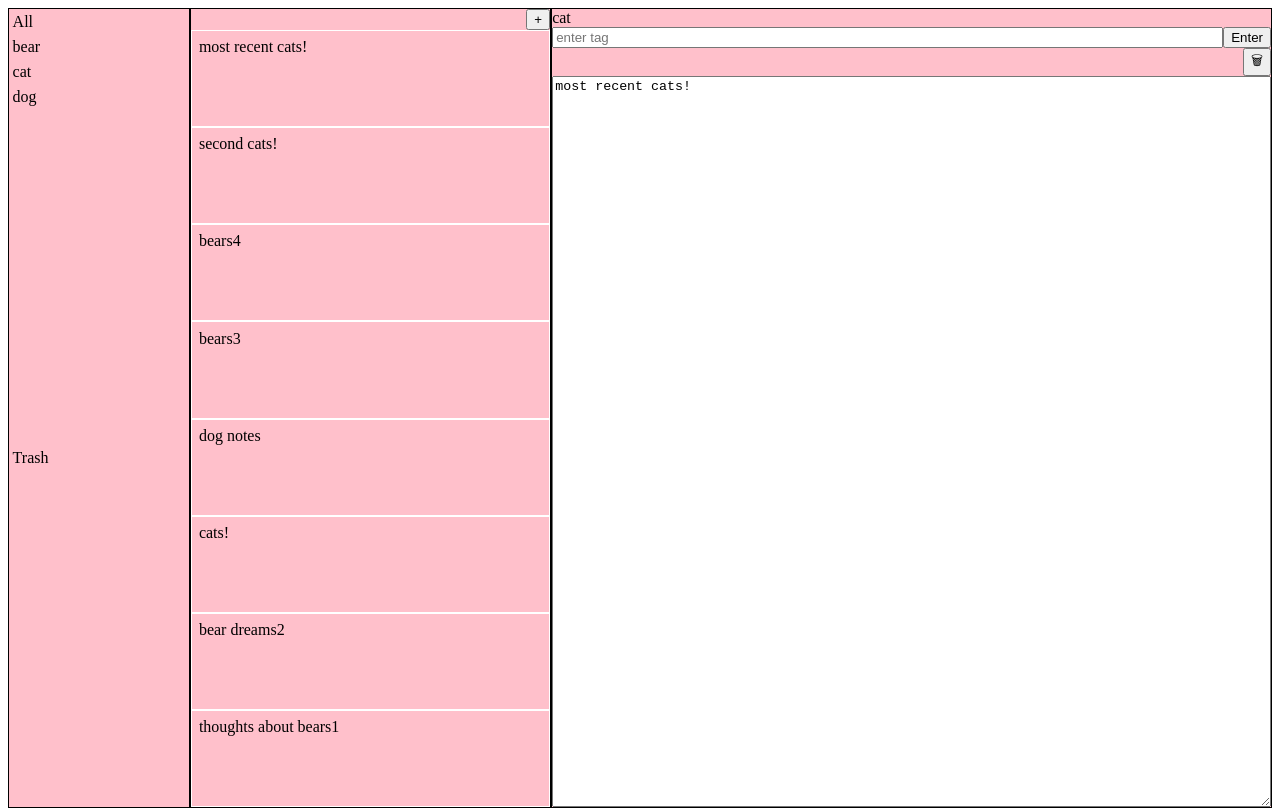
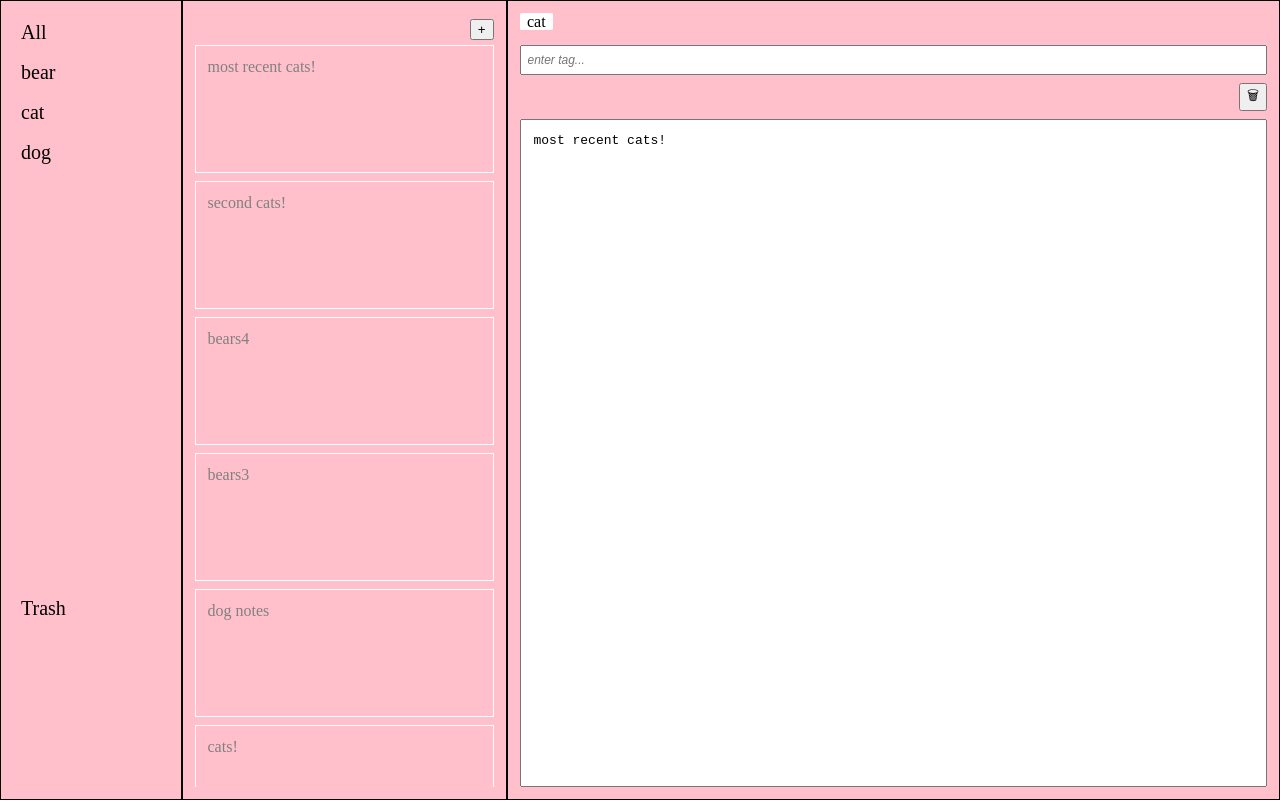
Before and after one commit to brndng/note-taking-tool, a React (Create React App) app: page / in a window 1280 px wide. Built offline with nearby package versions, Linux system fonts and the light colour scheme.

Commit message:
scss component styling

```diff
--- a/src/components/CategoryList.jsx
+++ b/src/components/CategoryList.jsx
@@ -8,7 +8,6 @@ class CategoryList extends Component {
     const { notes } = this.props;
     return (
       <ul>
-        <Category tag={null}>All</Category>
         {getAllTags(notes).map(
           (tag, i) =>
             !isTrash(tag) && (
@@ -17,7 +16,6 @@ class CategoryList extends Component {
               </Category>
             )
         )}
-        <Category tag={"trash"}>Trash</Category>
       </ul>
     );
   }
--- a/src/components/SideBar.jsx
+++ b/src/components/SideBar.jsx
@@ -1,11 +1,14 @@
 import React, { Component } from "react";
 import CategoryList from "./CategoryList";
+import Category from "./Category";
 
 class SideBar extends Component {
   render() {
     return (
       <div className="side-bar">
+        <Category tag={null}>All</Category>
         <CategoryList />
+        <Category tag={"trash"}>Trash</Category>
       </div>
     );
   }
--- a/src/components/TagBar.jsx
+++ b/src/components/TagBar.jsx
@@ -7,7 +7,11 @@ import { isTrash } from "../helpers";
 class TagBar extends Component {
   render() {
     const { tag } = this.props;
-    return <div>{!isTrash(tag) && [<TagDisplay />, <TagEntry />]}</div>;
+    return (
+      <div>
+        {!isTrash(tag) && [<TagDisplay key={1} />, <TagEntry key={2} />]}
+      </div>
+    );
   }
 }
 
--- a/src/components/TagEntry.jsx
+++ b/src/components/TagEntry.jsx
@@ -28,11 +28,11 @@ class TagEntry extends Component {
         <form onSubmit={e => this.submitTag(e)}>
           <input
             type="text"
-            placeholder="enter tag"
+            placeholder="enter tag..."
             value={this.state.value}
             onChange={e => this.setText(e)}
           />
-          <button type="submit">Enter</button>
+          {/* <button type="submit">➠</button> */}
         </form>
       </div>
     );
--- a/src/components/TrashNoteButton.jsx
+++ b/src/components/TrashNoteButton.jsx
@@ -1,7 +1,7 @@
 import React, { Component } from "react";
 import { connect } from "react-redux";
 import { bindActionCreators } from "redux";
-import Emoji from "./Emoji";
+// import Emoji from "./Emoji";
 import { setNoteId, setTag, trashNote } from "../actions";
 import { getNextId, isOnlyNoteByTag, isDisabled } from "../helpers";
 
--- a/src/scss/base.scss
+++ b/src/scss/base.scss
@@ -8,8 +8,10 @@ html,
 body,
 .root,
 .App {
+  margin: 0em;
   height: 100vh;
   font-size: 100%;
+  box-sizing: border-box;
 }
 
 textarea,
@@ -20,13 +22,21 @@ button {
 }
 
 ul {
-  overflow: hidden;
+  overflow: auto;
   padding: 0;
   margin: 0;
+  &::-webkit-scrollbar {
+    display: none;
+  }
 }
 
 li {
   overflow: hidden;
   list-style: none;
-  padding: 2%;
+  box-sizing: border-box;
+  cursor: pointer;
 }
+
+button {
+  cursor: pointer;
+}
--- a/src/scss/components.scss
+++ b/src/scss/components.scss
@@ -1,10 +1,69 @@
 .App {
   > div {
+    padding: 0.75em;
     border: 1px solid black;
     background: pink;
   }
-  .preview-list ul li {
-    word-wrap: break-word;
-    border: 1px solid white;
+  .side-bar {
+    font-size: 1.25em;
+    ul {
+      max-height: 50%;
+    }
+    li {
+      padding: 0.25em;
+      min-height: 2em;
+      max-height: 2em;
+    }
+  }
+  .preview-list {
+    div:first-child {
+      min-height: 2em;
+      div {
+        display: flex;
+        align-items: center;
+      }
+    }
+    li {
+      min-height: 8em;
+      max-height: 8em;
+      color: gray;
+      word-break: break-all;
+      border: 1px solid white;
+      padding: 0.75em;
+      margin-bottom: 0.5em;
+    }
+  }
+  .current-note {
+    div:first-child {
+      min-height: 2em;
+      overflow-x: auto;
+      &::-webkit-scrollbar {
+        display: none;
+      }
+    }
+    .button-container {
+      min-height: 1em;
+      padding: 0.5em 0;
+    }
+    form {
+      input[type="text"] {
+        padding: 0.5em;
+        box-sizing: border-box;
+        font-size: 0.75em;
+        font-style: italic;
+      }
+    }
+    textarea {
+      font-size: 1em;
+      padding: 1em;
+      resize: none;
+    }
+    span {
+      border-radius: 0.1em;
+      background-color: white;
+      padding: 0 1%;
+      margin-right: 1em;
+      cursor: pointer;
+    }
   }
 }
--- a/src/scss/layout.scss
+++ b/src/scss/layout.scss
@@ -6,13 +6,13 @@
 
   .side-bar {
     flex: 1;
+    > li:last-child {
+      margin: auto 0;
+    }
     ul {
       @include flexContainer(column);
       flex: 1;
       justify-content: flex-start;
-      li:last-child {
-        margin: auto 0;
-      }
     }
   }
 
@@ -25,15 +25,15 @@
     }
     ul {
       @include flexContainer(column);
+      flex: 1;
       li {
-        flex: 1 1 8em;
-        max-width: 24em;
+        flex: 1 1 0;
       }
     }
   }
 
   .current-note {
-    flex: 4;
+    flex: 5;
     form {
       @include flexContainer(row);
       input[type="text"] {
@@ -48,7 +48,7 @@
       @include flexContainer(column);
       flex: 1;
       textarea {
-        height: 100%;
+        flex: 1;
       }
     }
   }
```
